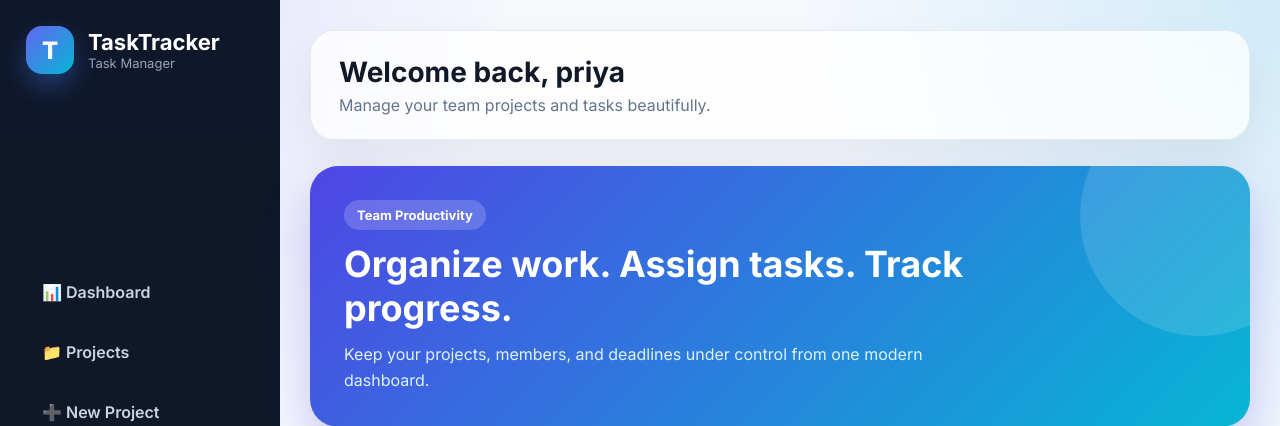
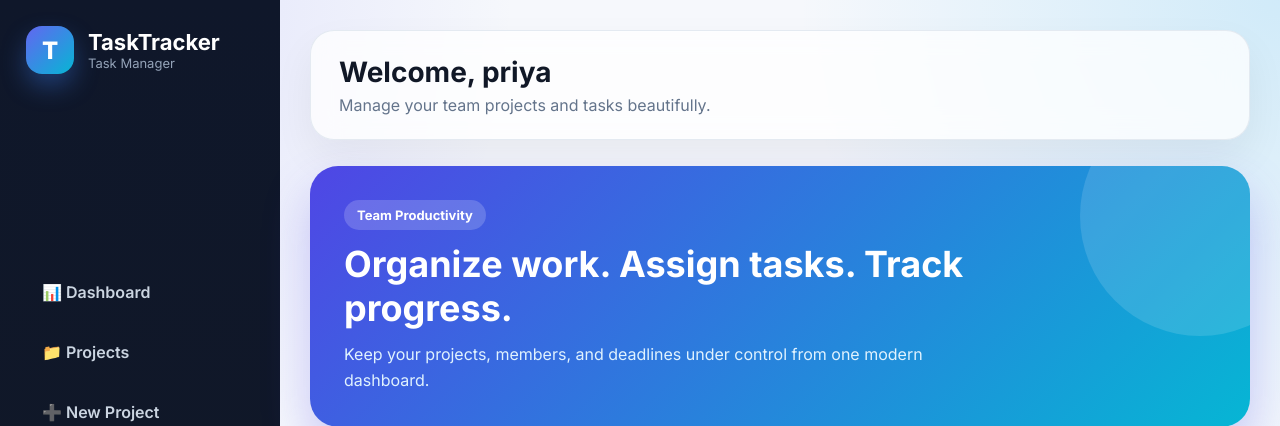
Before and after one commit to priyasisaudiya29-ship-it/team-task-manager, a Django app: page / in a window 1280 px wide. Shown: the top 426 px of the page. Run offline with Django 5.2, Linux system fonts and the light colour scheme; a user stored in the database is signed in; data comes from the database, SQL or seed files in the repository; data that the repository does not hold is empty.

Commit message:
change welcome back text to welcome

```diff
--- a/core/templates/core/base.html
+++ b/core/templates/core/base.html
@@ -51,7 +51,7 @@
         {% if user.is_authenticated %}
         <header class="topbar">
           <div>
-            <h1>Welcome back, {{ user.username }}</h1>
+            <h1>Welcome, {{ user.username }}</h1>
             <p>Manage your team projects and tasks beautifully.</p>
           </div>
         </header>
--- a/core/templates/core/login.html
+++ b/core/templates/core/login.html
@@ -1,7 +1,7 @@
 {% extends 'core/base.html' %} {% block content %}
 <div class="auth-page">
   <div class="auth-left">
-    <h1>Welcome Back</h1>
+    <h1>Welcome</h1>
     <p>Login to manage projects, assign tasks, and track your team progress.</p>
   </div>
 
```
